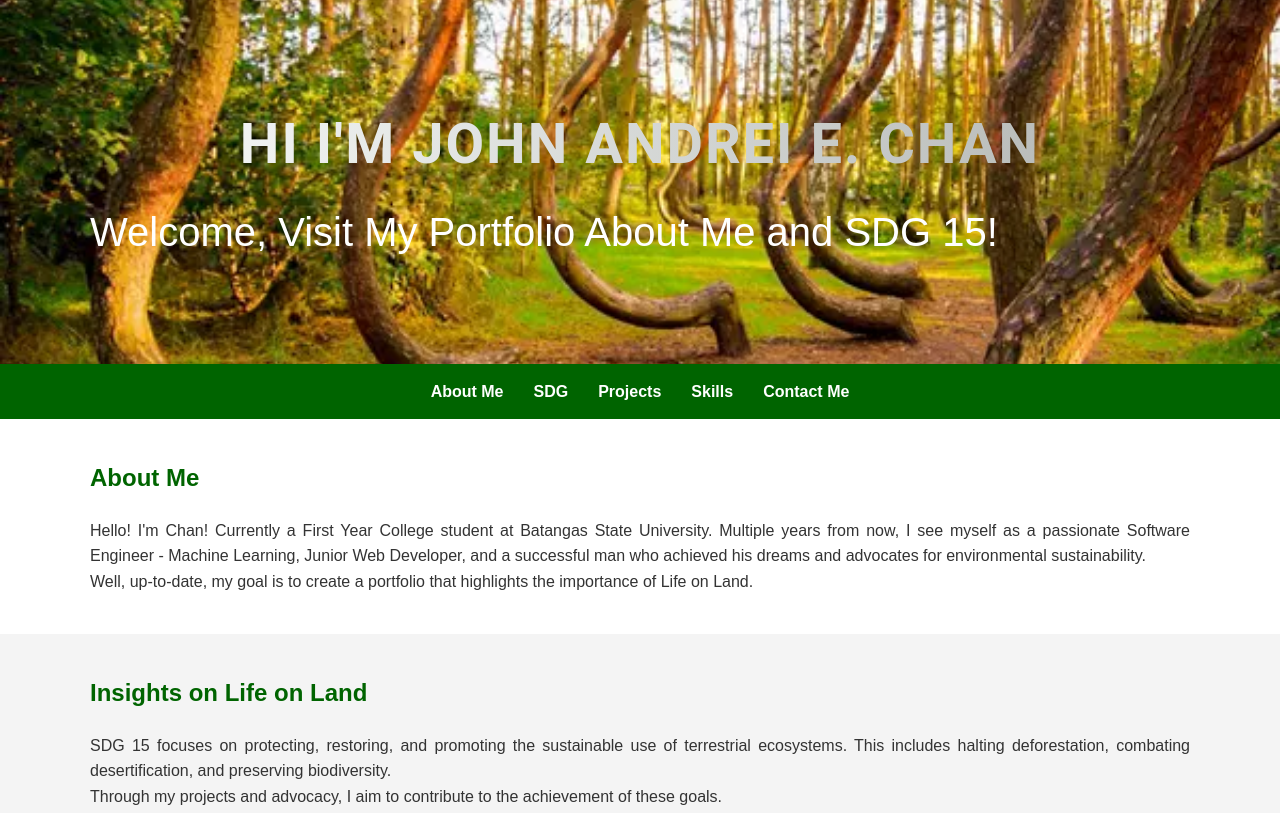
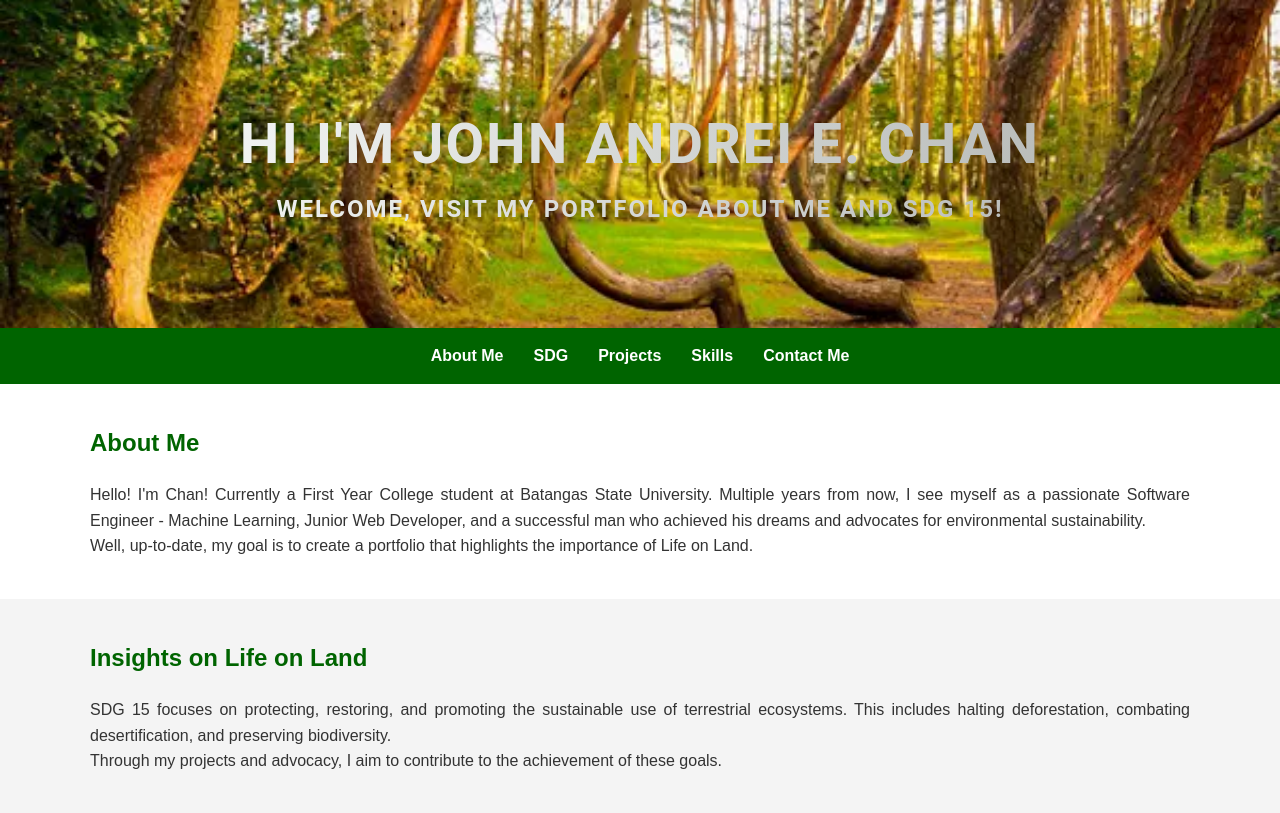
Before and after one commit to ChanJAE123/CHANJAEPROJ, a plain HTML site: page index.html in a window 1280 px wide. Shown: the top 813 px of the page. Drawn offline with Linux system fonts and the light colour scheme.

Commit message:
LAST FINALAST

```diff
--- a/homepage.css
+++ b/homepage.css
@@ -32,12 +32,17 @@ body {
 }
 
 .hero p {
-    text-align: left;
-    color:#ffffff;
-    font-size: 40px;
-    margin-top: 10px;
-    text-decoration: solid;
-    animation: fadeInText 2s ease-in;
+    font-size: 1.5rem;
+    font-family: 'Roboto', sans-serif;
+    font-weight: 700;
+    background: linear-gradient(90deg, #fbfdfc, #b0b3b0);
+    -webkit-background-clip: text;
+    background-clip: text;
+    color: transparent;
+    text-transform: uppercase;
+    letter-spacing: 2px;
+    margin: 0;
+    animation: fadeInText 2s ease-out;
 }
 
 @keyframes fadeInText {
@@ -122,7 +127,3 @@ h2 {
     text-align: center;
     padding: 10px 0;
 }
-
-.asdasd{
-
-}
```
